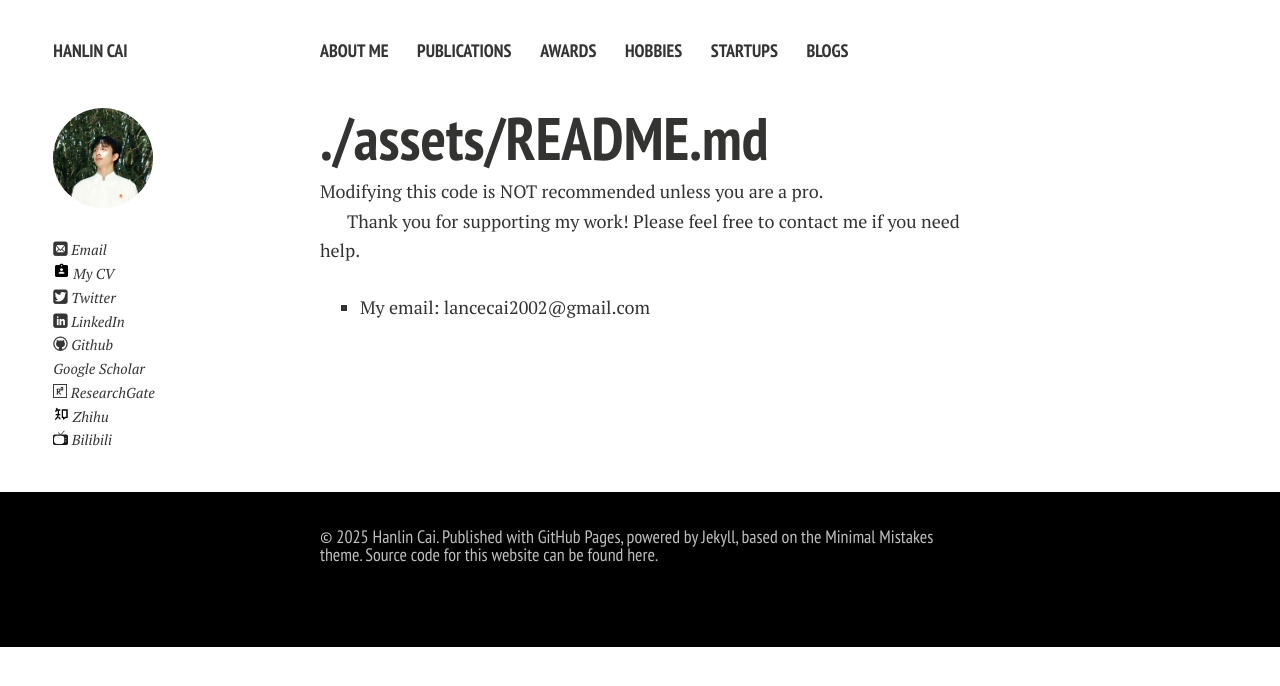
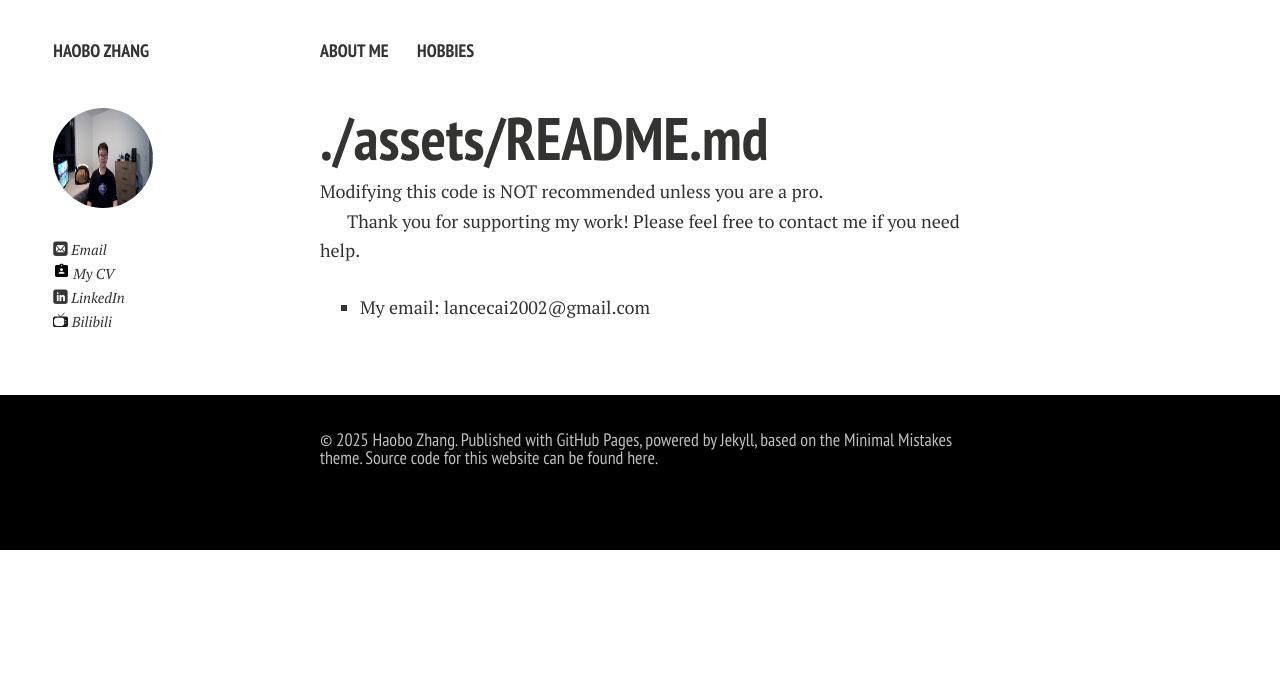
Before and after one commit to harbourz/harbourz.github.io, a Jekyll site: the page built from assets/README.md, in a window 1280 px wide. Shown: the top 686 px of the page. Built offline with Jekyll 4.4.1, drawn with Linux system fonts in a browser that asks for light colours; nearby versions of some CDN libraries; our own code applies the rules of GitHub Pages for plain Markdown files; comment, search, counter and statistics services are not loaded; a style sheet for code colours, icons or effects is not loaded; some of the changed lines change nothing that is shown.

Commit message:
test of basic modification

```diff
--- a/_config.yml
+++ b/_config.yml
@@ -1,24 +1,23 @@
-title: Hanlin Cai
-# tagline: Here is personal website of Hanlin Cai. Powered by Jekyll, based on the Minimal Mistakes theme.
-# description: Two roads diverged in woods, I took the one less traveled by.
-#Comment out url when working locally to resolve base urls correctly
-url: https://caihanlin.com
+title: Haobo Zhang
+# tagline: Here is personal website of Haobo Zhang. Powered by Jekyll, based on https://github.com/GuangLun2000/GuangLun2000.github.io.
+# Comment out url when working locally to resolve base urls correctly
+url: https://harbourz.github.io
 
 # Owner/author information
 owner:
-  name: Hanlin Cai
-  avatar: hanlin.jpg
+  name: Haobo Zhang
+  avatar: Haobo.jpg
   # bio: Two roads diverged in woods, I took the one less traveled by.
-  email: hanlin.cai@ieee.org
+  email: harbourz@163.com
   cv: https://caihanlin.com/file/CV-HanlinCAI.pdf
   # Social networking links are used in author-bio sidebar. Update and remove as you like.
-  twitter: lancecai2002
-  github: GuangLun2000
-  linkedin: hanlincai
-  scholar: https://scholar.google.com/citations?user=8igSoWgAAAAJ
-  bilibili: 594030035
-  researchgate: https://www.researchgate.net/profile/Hanlin-Cai
-  zhihu: https://www.zhihu.com/people/chlire
+  # twitter: lancecai2002
+  # github: GuangLun2000
+  linkedin: haobo-z
+  # scholar: https://scholar.google.com/citations?user=8igSoWgAAAAJ
+  bilibili: 379833464
+  # researchgate: https://www.researchgate.net/profile/Hanlin-Cai
+  # zhihu: https://www.zhihu.com/people/chlire
   # facebook: caihanlin2002
   # instagram: lancecai2002
   # lastfm:
@@ -28,7 +27,7 @@ owner:
 
 # Analytics and webmaster tools stuff goes here
 # https://search.google.com/search-console/ownership
-google_verify: "SkiyuGpJOKT74vv5GmXLvYXXDkXy4v8VWPtbelYz3Hs"
+# google_verify: "SkiyuGpJOKT74vv5GmXLvYXXDkXy4v8VWPtbelYz3Hs"
 
 # https://ssl.bing.com/webmaster/configure/verify/ownership Option 2 content= goes here
 # bing_verify: ""
@@ -38,16 +37,16 @@ google_verify: "SkiyuGpJOKT74vv5GmXLvYXXDkXy4v8VWPtbelYz3Hs"
 links:
   - title: About Me
     url: /
-  - title: Publications
-    url: /publications/
-  - title: Awards
-    url: /awards/
+  #- title: Publications
+  #  url: /publications/
+  # - title: Awards
+  #   url: /awards/
   - title: Hobbies
     url: /hobbies/
-  - title: Startups
-    url: /startups/
-  - title: Blogs
-    url: /blogs/
+  # - title: Startups
+  #   url: /startups/
+  # - title: Blogs
+  #   url: /blogs/
 
 # http://en.wikipedia.org/wiki/List_of_tz_database_time_zones
 timezone: China/Beijing
```
Also changed, not shown: images/Haobo.jpg (added), images/hanlin.jpg (deleted).
